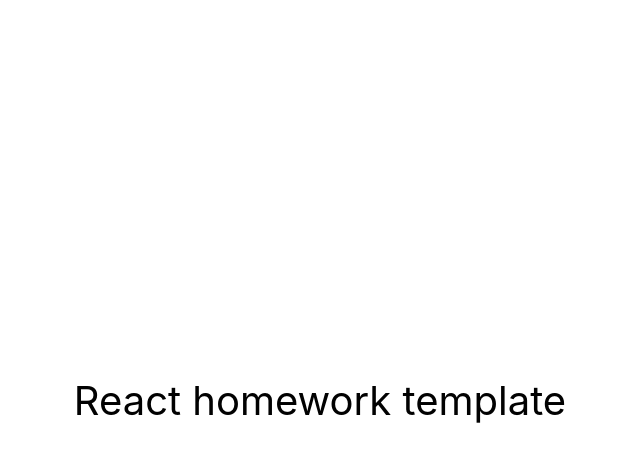
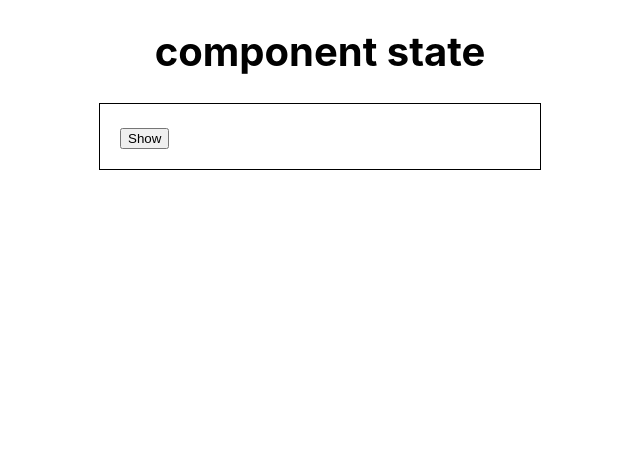
Before and after one commit to myroslav111/basket, a React (Create React App) app: page / in a window 1280 px wide. Shown: the top 462 px of the page, without its empty margins (320-960 px from the left). Built offline with nearby package versions, Linux system fonts and the light colour scheme.

Commit message:
two task

```diff
--- /dev/null
+++ b/src/App.jsx
@@ -0,0 +1,36 @@
+import Counter from 'components/Counter';
+import Dropdown from 'components/Dropdown';
+import React from 'react';
+
+// const colorPickerOptions = [
+//   { label: 'red', color: 'red' },
+//   { label: 'black', color: 'black' },
+//   { label: 'white', color: 'white' },
+//   { label: 'blue', color: 'blue' },
+//   { label: 'gree', color: 'gree' },
+//   { label: 'orange', color: 'orange' },
+// ];
+
+export const App = () => {
+  return (
+    <div
+      style={{
+        // height: '100vh',
+        display: 'flex',
+        flexDirection: 'column',
+        justifyContent: 'center',
+        alignItems: 'center',
+        fontSize: 20,
+        color: '#010101',
+      }}
+    >
+      <h1>component state</h1>
+      {/* <Counter intialValue={10} /> */}
+      <Dropdown />
+    </div>
+  );
+};
+
+// return (
+
+// );
--- a/src/components/App.jsx
+++ /dev/null
@@ -1,16 +0,0 @@
-export const App = () => {
-  return (
-    <div
-      style={{
-        height: '100vh',
-        display: 'flex',
-        justifyContent: 'center',
-        alignItems: 'center',
-        fontSize: 40,
-        color: '#010101'
-      }}
-    >
-      React homework template
-    </div>
-  );
-};
--- /dev/null
+++ b/src/components/Counter/Controls.jsx
@@ -0,0 +1,16 @@
+import React from 'react';
+
+const Controls = ({ onIncrement, onDecrement }) => {
+  return (
+    <div className="Counter__controls">
+      <button className="Counter__buttons" type="button" onClick={onIncrement}>
+        increase by 1
+      </button>
+      <button className="Counter__buttons" type="button" onClick={onDecrement}>
+        decrease by 1
+      </button>
+    </div>
+  );
+};
+
+export default Controls;
--- /dev/null
+++ b/src/components/Counter/Counter.css
@@ -0,0 +1,24 @@
+.Counter {
+  width: 300px;
+  height: 100px;
+  display: flex;
+  flex-direction: column;
+  align-items: center;
+  border: 2px solid black;
+  justify-content: center;
+}
+
+.Counter__value {
+  font-size: 20px;
+}
+
+.Counter__controls {
+  width: 100%;
+  display: flex;
+  justify-content: space-evenly;
+}
+
+.Counter__buttons {
+  background-color: brown;
+  color: white;
+}
--- /dev/null
+++ b/src/components/Counter/Value.jsx
@@ -0,0 +1,5 @@
+import React from 'react';
+
+const Value = ({ value }) => <span className="Counter__value">{value}</span>;
+
+export default Value;
--- /dev/null
+++ b/src/components/Counter/index.jsx
@@ -0,0 +1,52 @@
+import React from 'react';
+import './Counter.css';
+import Controls from './Controls';
+import Value from './Value';
+
+class Counter extends React.Component {
+  static defaultProps = {
+    intialValue: 0,
+  };
+
+  static propTypes = {
+    //
+  };
+
+  state = {
+    value: this.props.intialValue,
+  };
+
+  handleIncrement = e => {
+    // console.log('clicked to enlarge');
+    // const { target } = e;
+    // setTimeout(() => {
+    //   console.log(target);
+    // });
+
+    this.setState(prevState => {
+      return { value: prevState.value + 1 };
+    });
+  };
+
+  handleDecrement = e => {
+    // console.log('clicked to reduce');
+    // console.log(e);
+
+    this.setState(prevState => ({ value: prevState.value - 1 }));
+  };
+
+  render() {
+    return (
+      <div className="Counter">
+        <Value value={this.state.value} />
+
+        <Controls
+          onIncrement={this.handleIncrement}
+          onDecrement={this.handleDecrement}
+        />
+      </div>
+    );
+  }
+}
+
+export default Counter;
--- /dev/null
+++ b/src/components/Dropdown/Dropdown.css
@@ -0,0 +1,17 @@
+.Dropdown {
+  position: relative;
+  width: 400px;
+  padding: 20px;
+  border: 1px solid black;
+}
+
+.Dropdown__menu {
+  position: absolute;
+  top: 100%;
+  left: 0;
+  width: 100%;
+  padding: 20px 0 20px 0;
+  text-align: center;
+  background-color: teal;
+  color: white;
+}
--- /dev/null
+++ b/src/components/Dropdown/index.jsx
@@ -0,0 +1,48 @@
+import React, { Component } from 'react';
+import './Dropdown.css';
+
+class Dropdown extends Component {
+  state = {
+    visible: false,
+  };
+
+  toggle = () => {
+    this.setState(prevState => ({
+      visible: !prevState.visible,
+    }));
+  };
+
+  // for two button
+  //   show = () => {
+  //     this.setState({ visible: true });
+  //   };
+
+  //   hide = () => {
+  //     this.setState({ visible: false });
+  //   };
+
+  render() {
+    return (
+      <div className="Dropdown">
+        <button
+          type="button"
+          className="Dropdown__toggle"
+          onClick={this.toggle}
+        >
+          {this.state.visible ? 'Hide' : 'Show'}
+        </button>
+
+        {/* for 2 button */}
+        {/* <button type="button" className="Dropdown__toggle" onClick={this.hide}>
+          Hide
+        </button> */}
+
+        {this.state.visible && (
+          <div className="Dropdown__menu">Drop-down menu</div>
+        )}
+      </div>
+    );
+  }
+}
+
+export default Dropdown;
--- a/src/index.js
+++ b/src/index.js
@@ -1,6 +1,6 @@
 import React from 'react';
 import ReactDOM from 'react-dom/client';
-import { App } from 'components/App';
+import { App } from 'App';
 import './index.css';
 
 ReactDOM.createRoot(document.getElementById('root')).render(
```
